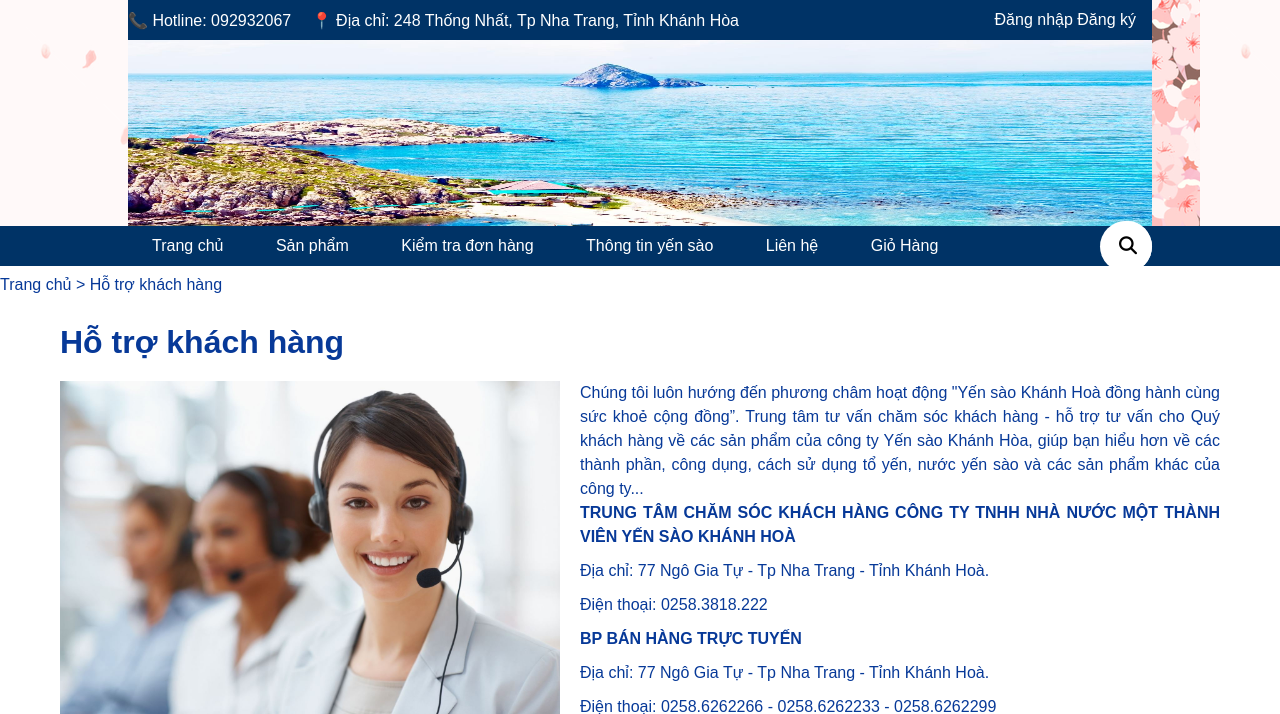
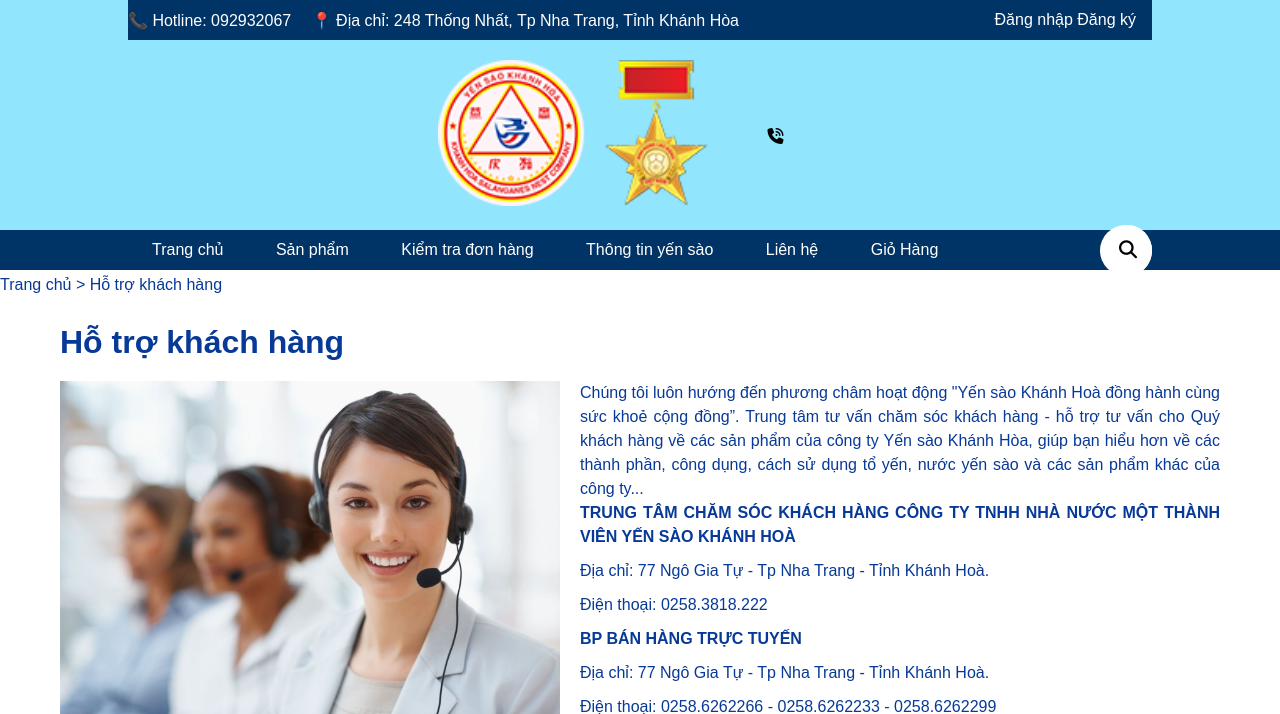
Before and after one commit to ThanhNguyen-ne/laptrinhweb, a PHP site: page /pages/hotrokhachhang.html in a window 1280 px wide. Shown: the top 714 px of the page. Run offline with PHP 8.4, Linux system fonts and the light colour scheme.

Commit message:
up lại

```diff
--- a/assets/css/hotrokhachhang.css
+++ b/assets/css/hotrokhachhang.css
@@ -16,7 +16,7 @@ body {
 
 header {
     height: 266px;
-    background-image: url("/assets/image/pngtree-bird-s-nest-simple-pink-banner-picture-image_1069763.jpg");
+    background-color: #91e5fd;
 }
 
 .header_tren {
@@ -41,12 +41,23 @@ header {
     color: inherit;
 }
 
+.header_giua {
+    display: flex;
+    justify-content: center;
+    align-items: center;
+    gap: 20px; /* Khoảng cách giữa các ảnh */
+    margin: 20px 0; /* Khoảng cách trên dưới của phần header_giua */
+}
+
 .header_giua img {
-    width: 80%;
-    height: 186px;
-    display: block;
-    margin: auto;
+    height: 146px; /* Chiều cao của ảnh, bạn có thể thay đổi theo ý muốn */
 }
+
+.header_giua .content-header-giua i {
+    width: 35px;
+    height: 24px; /* Chiều cao của ảnh, bạn có thể thay đổi theo ý muốn */
+}
+
 
 .header_duoi {
     width: 100%;
--- a/pages/hotrokhachhang.html
+++ b/pages/hotrokhachhang.html
@@ -29,7 +29,14 @@
                     </div>
                 </div>
                 <div class="header_giua">
-                    <img src="/assets/image/A1_new.jpg" />
+                    <div>
+                        <img src="/assets/image/logo.webp" />
+                    </div>
+                    <div class="content-header-giua">
+                        <i class="fa-regular fa-truck-container"></i>
+                        <i class="fa-sharp fa-solid fa-phone-volume"></i>
+                        <i class="fa-sharp fa-solid fa-alarm-clock"></i>
+                    </div>
                 </div>
                 <nav>
                     <div class="header_duoi">
@@ -37,7 +44,7 @@
                             <ul id="nav">
                                 <li><a href="index.html">Trang chủ</a></li>
                                 <li>
-                                    <a href="http://127.0.0.1:5500/pages/sanpham.html"> Sản phẩm</a>
+                                    <a href="sanpham.html"> Sản phẩm</a>
                                     <ul class="subnav">
                                         <li>
                                             <a href=""
--- a/pages/index.html
+++ b/pages/index.html
@@ -38,7 +38,7 @@
                                 <li><a href="index.html">Trang chủ</a></li>
                                 <li>
                                     <a
-                                        href="http://127.0.0.1:5500/pages/sanpham.html#"
+                                        href="sanpham.html"
                                     >
                                         Sản phẩm</a
                                     >
@@ -282,6 +282,7 @@
                     referrerpolicy="no-referrer"
                 ></script>
                 <script src="../assets/js/header.js"></script>
+
             </div>
         </div>
     </body>
```
